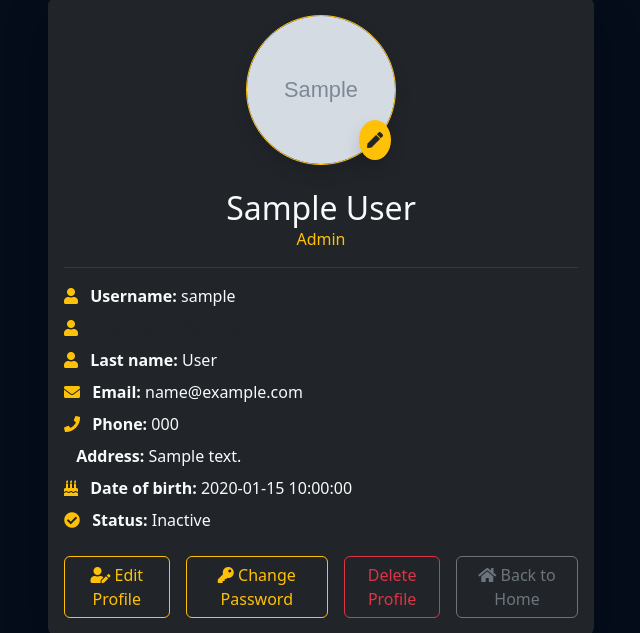
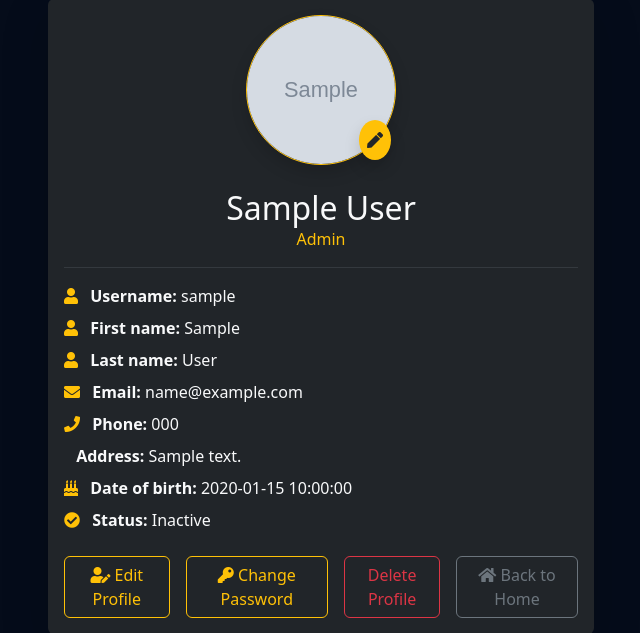
Before and after one commit to sue-zadeh/lodge-matarik476-python, a Flask app: page /profile in a window 1280 px wide. Shown: the part 184-817 px from the top of the page, without its empty margins (319-959 px from the left). Run offline with Flask 3, Linux system fonts and the light colour scheme; the visitor is signed in with stand-in values (Sample User, id 1); grey boxes marked "Sample" are stand-in pictures; a database or web service that is not in the repository returns one stand-in record (values such as "Sample title"); some libraries are stand-ins or nearby versions.

```diff
--- a/app/templates/profile-members.html
+++ b/app/templates/profile-members.html
@@ -68,7 +68,7 @@
             <strong>Username:</strong> {{ user.username }}
           </p>
           <div class="text-start ">
-          <p class="mb-2 text-dark">
+          <p class="mb-2">
             <i class="fas fa-user me-2 text-warning"></i>
             <strong>First name:</strong> {{ user.first_name }}
           </p>
```
